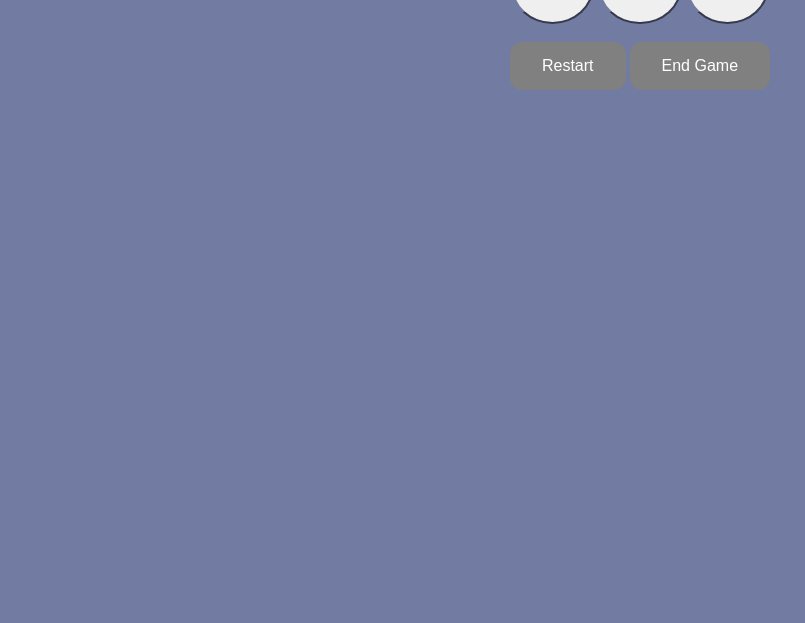
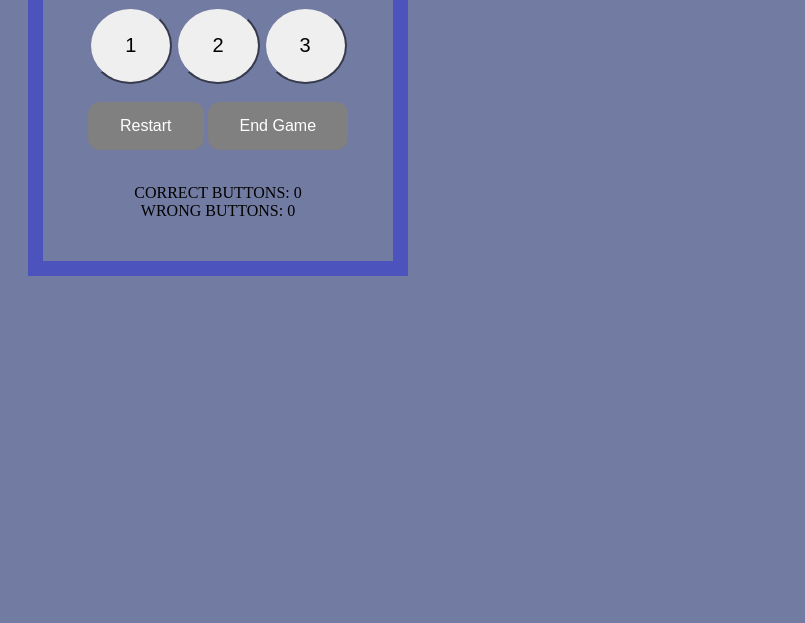
Before and after one commit to AlexC2103/Guess-The-Button, a plain HTML site: page index.html in a window 1280 px wide. Shown: the part 177-800 px from the top of the page, without its empty margins (0-805 px from the left). Drawn offline with Linux system fonts and the light colour scheme.

Commit message:
Update index.html

```diff
--- a/index.html
+++ b/index.html
@@ -11,6 +11,7 @@
 
   <body>
     <br> <br>
+    <div id="game">
       <div>
         <h1 id="container">
           Guess The Button
@@ -26,6 +27,13 @@
         <button id="reset" onClick='restart()' type="button" class="gameBtn">Restart</button>
         <button id="endGame" onClick='endGame()' type="button" class="gameBtn">End Game</button>
       </div>
+      <br>
+      <p id="stats">
+        CORRECT BUTTONS: 0
+        <br>
+        WRONG BUTTONS: 0
+      </p>
+  </div>
   </body>
 
 </html>
```
Lines whose indentation alone changed are shown as unchanged.
